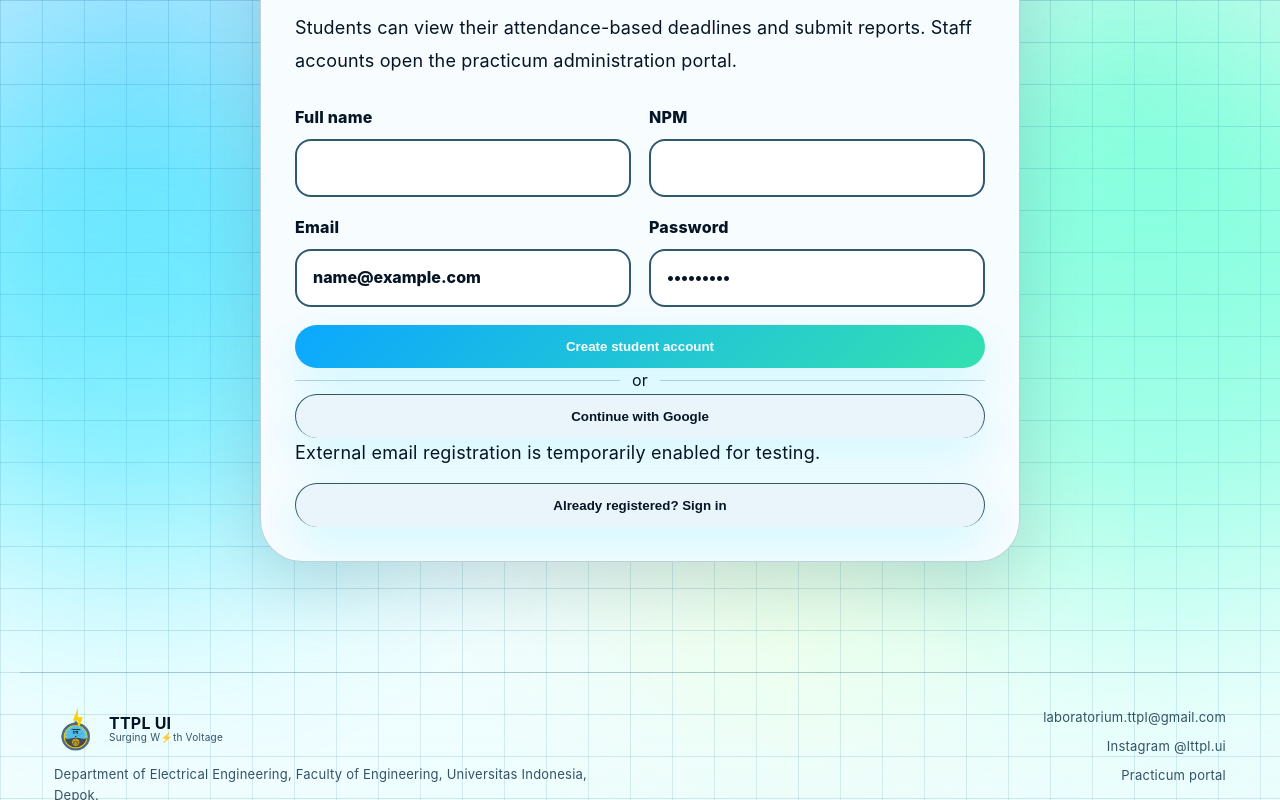
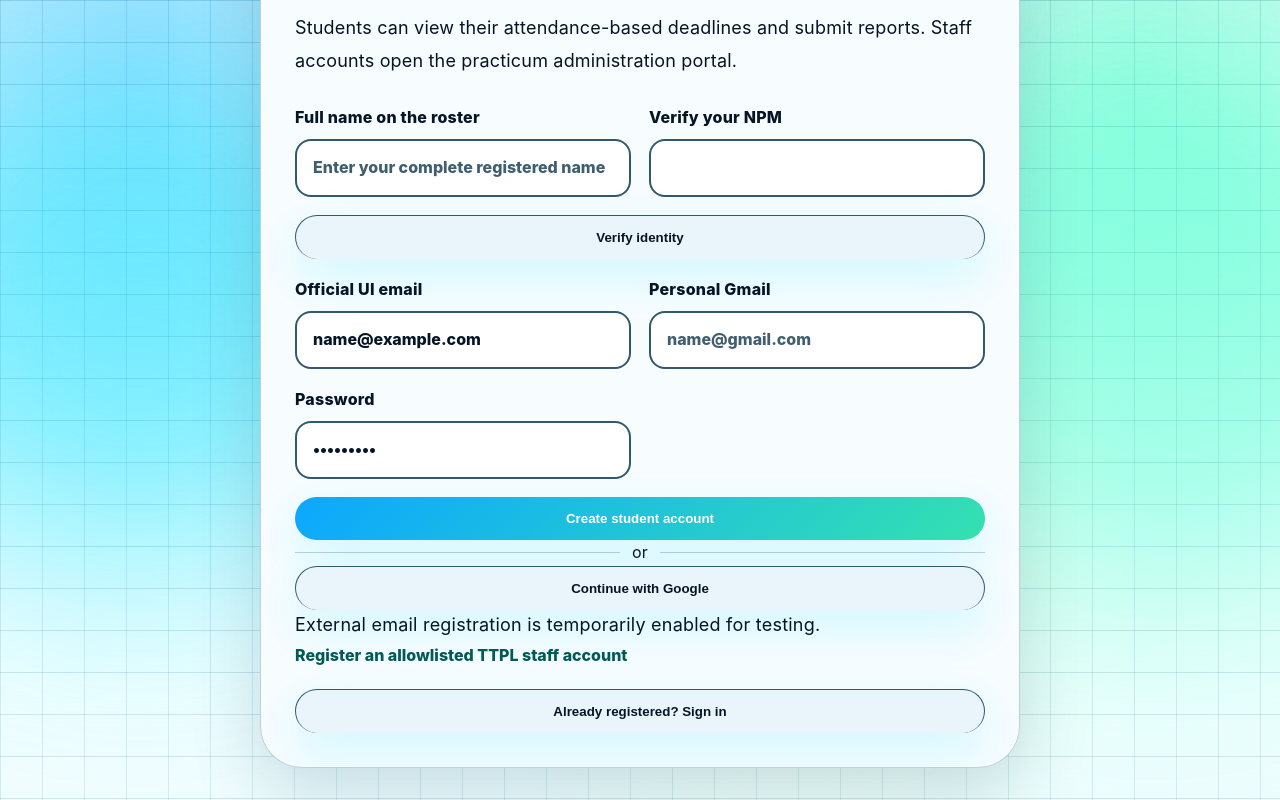
Before and after one commit to shannon-aurelia/TTPL-UI-Website, a Next.js app: page /login in a window 1280 px wide. Both pictures are taken after typing "name@example.com", "Sample123" into the empty fields and a click on the button "Create a student account". Shown: the part 490-1290 px from the top of the page. Built offline with nearby package versions, Linux system fonts and the light colour scheme; no server answers; the database is empty.

Commit message:
Add verified roster workflow to app/login/page.jsx

```diff
--- a/app/login/page.jsx
+++ b/app/login/page.jsx
@@ -6,8 +6,12 @@ import { useAuth } from '../../components/AuthProvider';
 
 export default function Login() {
   const [registering, setRegistering] = useState(false);
+  const [registrationMode, setRegistrationMode] = useState('student');
+  const [rosterId, setRosterId] = useState('');
+  const [identityVerified, setIdentityVerified] = useState(false);
   const [fullName, setFullName] = useState('');
   const [npm, setNpm] = useState('');
+  const [gmailEmail, setGmailEmail] = useState('');
   const [email, setEmail] = useState('');
   const [password, setPassword] = useState('');
   const [error, setError] = useState('');
@@ -39,7 +43,11 @@ export default function Login() {
     }
     const normalizedEmail = email.trim().toLowerCase();
     const uiEmail = normalizedEmail.endsWith('@ui.ac.id') || normalizedEmail.endsWith('@student.ui.ac.id');
-    if (registering && !allowExternalRegistration && !uiEmail) {
+    if (registering && registrationMode === 'student' && (!rosterId || !uiEmail || !gmailEmail.trim().toLowerCase().endsWith('@gmail.com'))) {
+      setError('Select your roster name, enter its matching NPM, and provide both your UI email and Gmail.');
+      return;
+    }
+    if (registering && registrationMode === 'student' && !allowExternalRegistration && !uiEmail) {
       setError('New student accounts must use an official UI email address.');
       return;
     }
@@ -48,21 +56,13 @@ export default function Login() {
       const { data, error: authError } = await supabase.auth.signUp({
         email: normalizedEmail,
         password,
-        options: { data: { full_name: fullName, npm } }
+        options: { data: registrationMode === 'student'
+          ? { roster_id: rosterId, npm, gmail_email: gmailEmail.trim().toLowerCase() }
+          : { full_name: fullName, npm } }
       });
       if (authError) {
         setError(authError.message);
-      } else if (data.user) {
-        const { error: profileError } = await supabase.from('profiles').upsert({
-          id: data.user.id,
-          email: normalizedEmail,
-          full_name: fullName,
-          npm,
-          role: 'student'
-        });
-        if (profileError) setError(profileError.message);
-        else setNotice('Account created. Check your email if confirmation is enabled, then sign in.');
-      }
+      } else if (data.user) setNotice('Account created and linked to the roster. Check your UI inbox if confirmation is enabled, then sign in.');
     } else {
       const { error: authError } = await supabase.auth.signInWithPassword({ email: normalizedEmail, password });
       if (authError) setError(authError.message);
@@ -86,6 +86,18 @@ export default function Login() {
     else setNotice('Password reset email sent. Open the link in your inbox to choose a new password.');
   };
 
+  const verifyNpm = async () => {
+    setError('');
+    setIdentityVerified(false);
+    setRosterId('');
+    if (!/^\d{10}$/.test(npm)) { setError('Enter your complete 10-digit NPM.'); return; }
+    if (fullName.trim().length < 3) { setError('Enter your full name exactly as listed on the TTPL roster.'); return; }
+    const response = await fetch('/api/roster', { method: 'POST', headers: { 'Content-Type': 'application/json' }, body: JSON.stringify({ npm, full_name: fullName }) });
+    const result = await response.json();
+    if (!response.ok) setError(result.error || 'NPM could not be verified.');
+    else { setIdentityVerified(true); setRosterId(result.roster_id); }
+  };
+
   const signInWithGoogle = async () => {
     if (!supabase) return;
     setError('');
@@ -105,11 +117,19 @@ export default function Login() {
       {error && <div className="status-message error">{error}</div>}
       {notice && <div className="status-message">{notice}</div>}
       <form className="auth-form" onSubmit={submit}>
-        {registering && <>
+        {registering && registrationMode === 'student' && <>
+          <label>Full name on the roster<input value={fullName} onChange={(event) => { setFullName(event.target.value); setRosterId(''); setIdentityVerified(false); }} required placeholder="Enter your complete registered name"/></label>
+          <label>Verify your NPM<input value={npm} onChange={(event) => { setNpm(event.target.value.replace(/\D/g, '').slice(0, 10)); setRosterId(''); setIdentityVerified(false); }} required inputMode="numeric" minLength={10} maxLength={10}/></label>
+          <button className="btn ghost roster-verify" type="button" onClick={verifyNpm}>Verify identity</button>
+          {identityVerified && <div className="roster-confirmation"><b>Identity verified</b><small>Your name and NPM match one unregistered TTPL roster entry.</small></div>}
+          <label>Official UI email<input type="email" value={email} onChange={(event) => setEmail(event.target.value)} required autoComplete="email" placeholder="name@ui.ac.id" /></label>
+          <label>Personal Gmail<input type="email" value={gmailEmail} onChange={(event) => setGmailEmail(event.target.value)} required placeholder="name@gmail.com" /></label>
+        </>}
+        {registering && registrationMode === 'staff' && <>
           <label>Full name<input value={fullName} onChange={(event) => setFullName(event.target.value)} required /></label>
-          <label>NPM<input value={npm} onChange={(event) => setNpm(event.target.value)} required inputMode="numeric" /></label>
+          <label>Email on the TTPL staff list<input type="email" value={email} onChange={(event) => setEmail(event.target.value)} required autoComplete="email" /></label>
         </>}
-        <label>Email<input type="email" value={email} onChange={(event) => setEmail(event.target.value)} required autoComplete="email" placeholder={allowExternalRegistration ? 'UI email or testing Gmail' : 'name@ui.ac.id'} /></label>
+        {!registering && <label>Email<input type="email" value={email} onChange={(event) => setEmail(event.target.value)} required autoComplete="email" /></label>}
         <label>Password<input type="password" value={password} onChange={(event) => setPassword(event.target.value)} required minLength={8} /></label>
         <button className="btn" type="submit" disabled={submitting}>{submitting ? 'Please wait...' : registering ? 'Create student account' : 'Sign in'}</button>
       </form>
@@ -117,6 +137,7 @@ export default function Login() {
       <div className="auth-divider"><span>or</span></div>
       <button className="btn ghost auth-google" type="button" onClick={signInWithGoogle}>Continue with Google</button>
       {registering && <p className="auth-note">{allowExternalRegistration ? 'External email registration is temporarily enabled for testing.' : 'Registration is restricted to UI email accounts.'}</p>}
+      {registering && <button className="auth-text-button" type="button" onClick={() => { setRegistrationMode((current) => current === 'student' ? 'staff' : 'student'); setError(''); }}>{registrationMode === 'student' ? 'Register an allowlisted TTPL staff account' : 'Return to student registration'}</button>}
       <button className="btn ghost auth-switch" type="button" onClick={() => { setRegistering(!registering); setError(''); setNotice(''); }}>{registering ? 'Already registered? Sign in' : 'Create a student account'}</button>
     </div>
   </section>;
```
